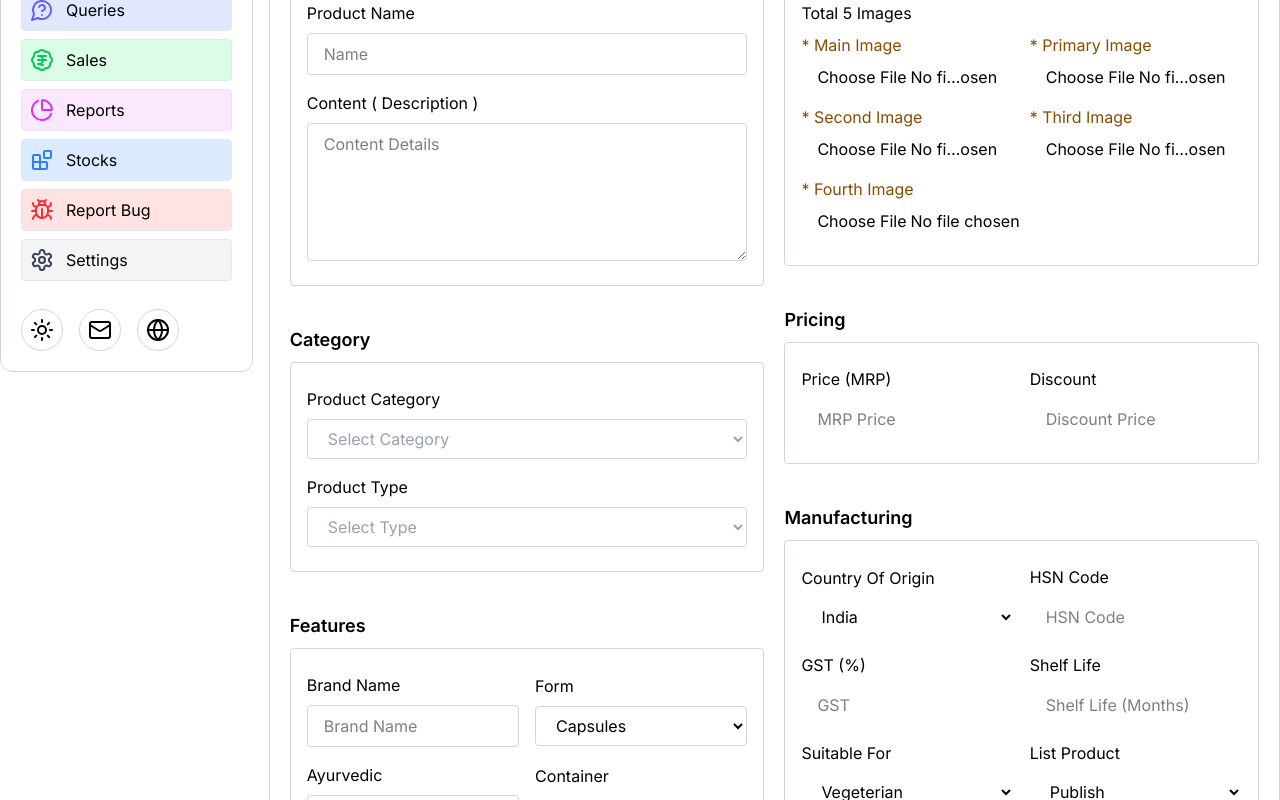
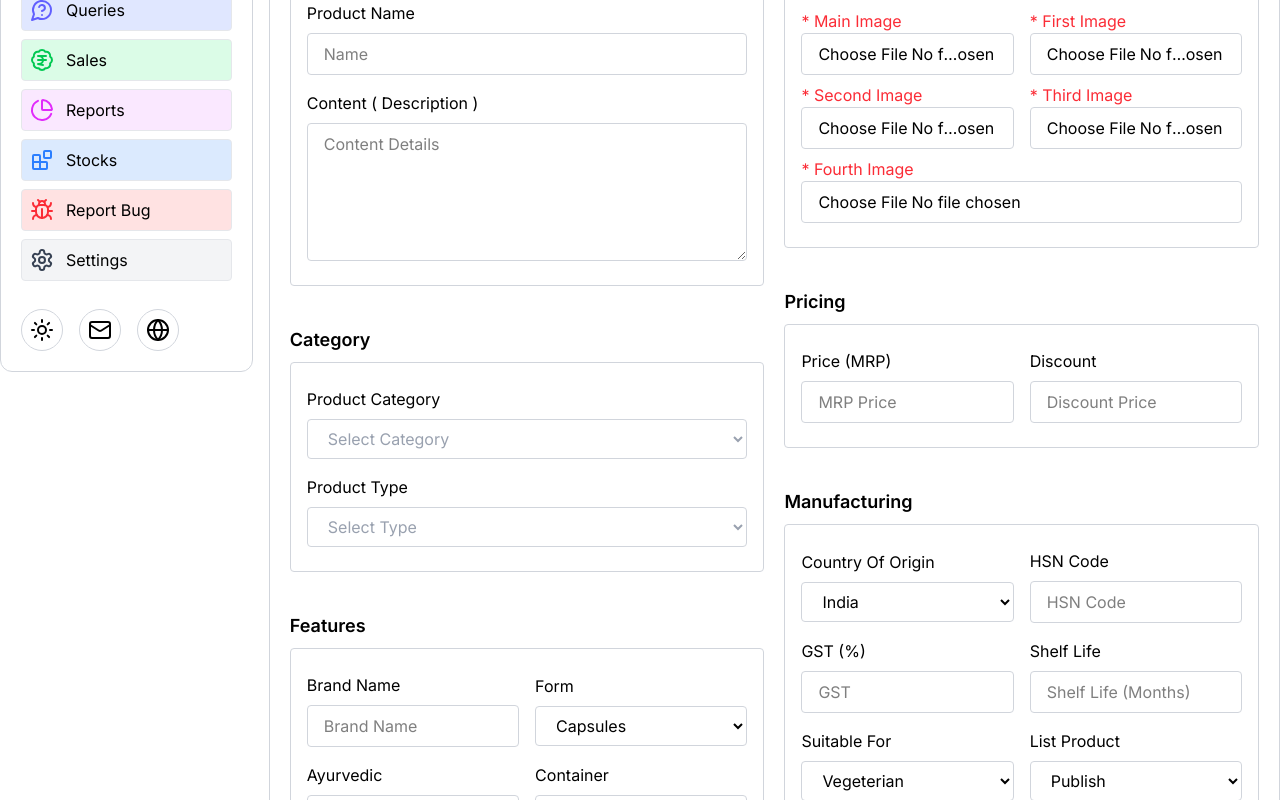
Before and after one commit to Gaurav-Neritic/Neritics_Dashboard, a Next.js app: page /addProduct in a window 1280 px wide. Shown: the part 340-1140 px from the top of the page. Built offline with nearby package versions, Linux system fonts and the light colour scheme.

Commit message:
ui updates and changes in the productlist done

```diff
--- a/next.config.ts
+++ b/next.config.ts
@@ -2,6 +2,9 @@ import type { NextConfig } from "next";
 
 const nextConfig: NextConfig = {
   /* config options here */
+  images: {
+    domains: ['res.cloudinary.com'],
+  }
 
 };
 
--- a/src/app/(pages)/addProduct/page.tsx
+++ b/src/app/(pages)/addProduct/page.tsx
@@ -262,7 +262,7 @@ const AddProduct = () => {
                         onChange={(e) => {
                           setContainer(e.target.value);
                         }}
-                        className=" w-full border-lightBorder dark:border-darkBorder  outline-none focus:outline-0 px-4 py-2 rounded mt-2 "
+                        className=" w-full border border-lightBorder dark:border-darkBorder  outline-none focus:outline-0 px-4 py-2 rounded mt-2 "
                       >
                         <option>Container Type</option>
                         <option>Bottle</option>
@@ -280,7 +280,7 @@ const AddProduct = () => {
                           setQuantity(e.target.value);
                         }}
                         placeholder="Quantity"
-                        className="w-full border-lightBorder dark:border-darkBorder  outline-none focus:outline-0 px-4 py-2 rounded mt-2  "
+                        className="w-full border border-lightBorder dark:border-darkBorder  outline-none focus:outline-0 px-4 py-2 rounded mt-2  "
                       />
                     </div>
 
@@ -295,7 +295,7 @@ const AddProduct = () => {
                           setStock(e.target.value);
                         }}
                         placeholder="Stock Available"
-                        className="w-full border-lightBorder dark:border-darkBorder  outline-none focus:outline-0 px-4 py-2 rounded mt-2  "
+                        className="w-full border border-lightBorder dark:border-darkBorder  outline-none focus:outline-0 px-4 py-2 rounded mt-2  "
                       />
                     </div>
                   </div>
@@ -316,10 +316,9 @@ const AddProduct = () => {
             <div className="border rounded border-lightBorder dark:border-darkBorder  p-4 ">
               <div>
                 <div className="w-full py-2">
-                  <label>Total 5 Images</label>
                   <div className="flex items-center justify-center gap-4 mt-2">
                     <div className="relative">
-                      <label className="text-yellow-800 dark:text-yellow-600">
+                      <label className="text-red-500 dark:text-red-300">
                         * Main Image
                       </label>
                       <input
@@ -329,12 +328,12 @@ const AddProduct = () => {
                         onChange={(e: any) => {
                           setMainImage(e.target.files[0]);
                         }}
-                        className="block w-full border-lightBorder dark:border-darkBorder  outline-none focus:outline-0 px-4 py-2 rounded cursor-pointer bg-gray-00 "
+                        className="block w-full border border-lightBorder dark:border-darkBorder  outline-none focus:outline-0 px-4 py-2 rounded cursor-pointer bg-gray-00 "
                       />
                     </div>
                     <div className="relative">
-                      <label className="text-yellow-800 dark:text-yellow-600 z-20 ">
-                        * Primary Image
+                      <label className="text-red-500 dark:text-red-300 z-20 ">
+                        * First Image
                       </label>
                       <input
                         required
@@ -342,13 +341,13 @@ const AddProduct = () => {
                         onChange={(e: any) => {
                           setPrimaryImage(e.target.files[0]);
                         }}
-                        className="block w-full border-lightBorder dark:border-darkBorder  outline-none focus:outline-0 px-4 py-2 rounded cursor-pointer bg-gray-00 "
+                        className="block w-full border border-lightBorder dark:border-darkBorder  outline-none focus:outline-0 px-4 py-2 rounded cursor-pointer bg-gray-00 "
                       />
                     </div>
                   </div>
                   <div className="flex items-center justify-center gap-4 mt-2">
                     <div className="relative">
-                      <label className="text-yellow-800 dark:text-yellow-600 z-20">
+                      <label className="text-red-500 dark:text-red-300 z-20">
                         * Second Image
                       </label>
                       <input
@@ -357,11 +356,11 @@ const AddProduct = () => {
                         onChange={(e: any) => {
                           setSecondImage(e.target.files[0]);
                         }}
-                        className="block w-full border-lightBorder dark:border-darkBorder  outline-none focus:outline-0 px-4 py-2 rounded cursor-pointer bg-gray-00 "
+                        className="block w-full border border-lightBorder dark:border-darkBorder  outline-none focus:outline-0 px-4 py-2 rounded cursor-pointer bg-gray-00 "
                       />
                     </div>
                     <div className="relative">
-                      <label className="text-yellow-800 dark:text-yellow-600">
+                      <label className="text-red-500 dark:text-red-300">
                         * Third Image
                       </label>
                       <input
@@ -371,12 +370,12 @@ const AddProduct = () => {
                         onChange={(e: any) => {
                           setThirdImage(e.target.files[0]);
                         }}
-                        className="block w-full border-lightBorder dark:border-darkBorder  outline-none focus:outline-0 px-4 py-2 rounded cursor-pointer bg-gray-00 "
+                        className="block w-full border border-lightBorder dark:border-darkBorder  outline-none focus:outline-0 px-4 py-2 rounded cursor-pointer bg-gray-00 "
                       />
                     </div>
                   </div>
                   <div className="relative mt-2">
-                    <label className="text-yellow-800 dark:text-yellow-600">
+                    <label className="text-red-500 dark:text-red-300">
                       * Fourth Image
                     </label>
                     <input
@@ -386,7 +385,7 @@ const AddProduct = () => {
                       onChange={(e: any) => {
                         setFourthImage(e.target.files[0]);
                       }}
-                      className="block w-full border-lightBorder dark:border-darkBorder  outline-none focus:outline-0 px-4 py-2 rounded cursor-pointer bg-gray-00 "
+                      className="block w-full border border-lightBorder dark:border-darkBorder  outline-none focus:outline-0 px-4 py-2 rounded cursor-pointer bg-gray-00 "
                     />
                   </div>
                 </div>
@@ -414,7 +413,7 @@ const AddProduct = () => {
                         onChange={(e) => {
                           setPrice(e.target.value);
                         }}
-                        className="block w-full border-lightBorder dark:border-darkBorder  outline-none focus:outline-0 px-4 py-2 rounded mt-2  "
+                        className="block w-full border border-lightBorder dark:border-darkBorder  outline-none focus:outline-0 px-4 py-2 rounded mt-2  "
                       />
                     </div>
                     <div>
@@ -427,7 +426,7 @@ const AddProduct = () => {
                         onChange={(e) => {
                           setDiscount(e.target.value);
                         }}
-                        className="block w-full border-lightBorder dark:border-darkBorder  outline-none focus:outline-0 px-4 py-2 rounded mt-2 "
+                        className="block w-full border border-lightBorder dark:border-darkBorder  outline-none focus:outline-0 px-4 py-2 rounded mt-2 "
                       />
                     </div>
                   </div>
@@ -455,7 +454,7 @@ const AddProduct = () => {
                           setCoo(e.target.value);
                         }}
                         required
-                        className="w-full border-lightBorder dark:border-darkBorder  outline-none focus:outline-0 px-4 py-2 rounded mt-2  "
+                        className="w-full border border-lightBorder dark:border-darkBorder  outline-none focus:outline-0 px-4 py-2 rounded mt-2  "
                       >
                         <option>India</option>
                         <option>USA</option>
@@ -474,7 +473,7 @@ const AddProduct = () => {
                         onChange={(e) => {
                           setHsnCode(e.target.value);
                         }}
-                        className="block w-full border-lightBorder dark:border-darkBorder  outline-none focus:outline-0 px-4 py-2 rounded mt-2  "
+                        className="block w-full border border-lightBorder dark:border-darkBorder  outline-none focus:outline-0 px-4 py-2 rounded mt-2  "
                       />
                     </div>
 
@@ -488,7 +487,7 @@ const AddProduct = () => {
                         onChange={(e) => {
                           setGst(e.target.value);
                         }}
-                        className="block w-full border-lightBorder dark:border-darkBorder  outline-none focus:outline-0 px-4 py-2 rounded mt-2 "
+                        className="block w-full border border-lightBorder dark:border-darkBorder  outline-none focus:outline-0 px-4 py-2 rounded mt-2 "
                       />
                     </div>
 
@@ -502,7 +501,7 @@ const AddProduct = () => {
                         onChange={(e) => {
                           setShelfLife(e.target.value);
                         }}
-                        className="block w-full border-lightBorder dark:border-darkBorder  outline-none focus:outline-0 px-4 py-2 rounded mt-2 "
+                        className="block w-full border border-lightBorder dark:border-darkBorder  outline-none focus:outline-0 px-4 py-2 rounded mt-2 "
                       />
                     </div>
 
@@ -513,7 +512,7 @@ const AddProduct = () => {
                         onChange={(e) => {
                           setSuitableFor(e.target.value);
                         }}
-                        className=" w-full border-lightBorder dark:border-darkBorder  outline-none focus:outline-0 px-4 py-2 rounded mt-2 "
+                        className=" w-full border border-lightBorder dark:border-darkBorder  outline-none focus:outline-0 px-4 py-2 rounded mt-2 "
                       >
                         <option>Vegeterian </option>
                         <option>Non Vegeterian </option>
@@ -528,7 +527,7 @@ const AddProduct = () => {
                           onChange={(e) => {
                             setPublish(e.target.value);
                           }}
-                          className="w-full border-lightBorder dark:border-darkBorder  outline-none focus:outline-0 px-4 py-2 rounded mt-2  "
+                          className="w-full border border-lightBorder dark:border-darkBorder  outline-none focus:outline-0 px-4 py-2 rounded mt-2  "
                         >
                           <option>Publish</option>
                           <option>UnList</option>
@@ -555,7 +554,7 @@ const AddProduct = () => {
             <button
               onClick={handelClearFields}
               type="reset"
-              className="px-4 py-2 border border-red-300 hover:border-red-300 hover:bg-red-200 rounded bg-red-100 text-red-500 transition-all ease-linear duration-200 cursor-pointer dark:border-red-400"
+              className="px-4 py-2 border border-red-300 hover:border-red-300 hover:bg-red-500 rounded bg-red-100 text-red-500 transition-all ease-linear duration-200 cursor-pointer dark:border-red-400"
             >
               <span className="flex items-center justify-center gap-2">
                 <Eraser />
```
Also changed, not shown: src/app/(pages)/productList/page.tsx (+29 -17 lines), src/components/StockPage/StockTable.tsx (+22 -18 lines).
